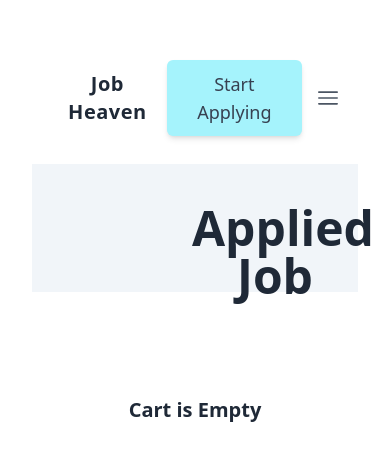
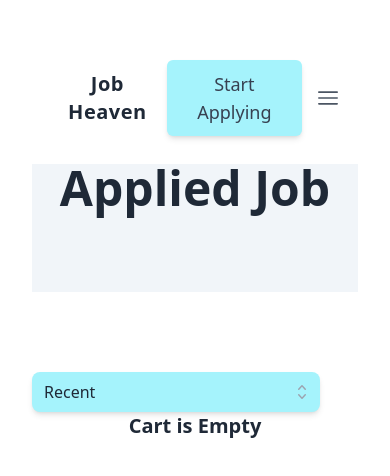
Before and after one commit to Sahrial-alam34/assignment9-job-heaven-react-router-tailwind, a React (Vite) app: page /appliedJob in a window 390 px wide. Shown: the top 476 px of the page. Built offline with nearby package versions, Linux system fonts and the light colour scheme.

Commit message:
add sorted button

```diff
--- a/package.json
+++ b/package.json
@@ -9,6 +9,7 @@
     "preview": "vite preview"
   },
   "dependencies": {
+    "@headlessui/react": "^1.7.13",
     "@heroicons/react": "^2.0.17",
     "daisyui": "^2.51.5",
     "localforage": "^1.10.0",
--- a/src/components/AppliedJobs/AppliedJobs.jsx
+++ b/src/components/AppliedJobs/AppliedJobs.jsx
@@ -2,10 +2,21 @@ import React from 'react';
 import { getStoredCart } from '../utilities/fakebd';
 import { useLoaderData } from 'react-router-dom';
 import CartItem from '../CartItem/CartItem';
+import { Fragment, useState } from 'react'
+import { Listbox, Transition } from '@headlessui/react'
+import { CheckIcon, ChevronUpDownIcon } from '@heroicons/react/20/solid'
+
+
+const people = [
+    { name: 'Recent' },
+    { name: 'Ascending' },
+    { name: 'Descending' },
+
+]
 
 const AppliedJobs = () => {
-
-    const {cart,products} = useLoaderData();
+    const [selected, setSelected] = useState(people[0])
+    const { cart, products } = useLoaderData();
     console.log(cart);
     // console.log(products);
     // const jData = useLoaderData();
@@ -23,16 +34,70 @@ const AppliedJobs = () => {
 
     return (
         <>
-            <div className='bg-slate-100 h-32 pl-40 items-center justify-center mb-20'>
-                <h2 className='text-5xl font-bold mt-25 text-center pt-10 '>
+            <div className='bg-slate-100 h-32 lg:pl-40 items-center justify-center mb-20'>
+                <h2 className='text-5xl font-bold mt-25 text-center lg:pt-10 '>
                     Applied Job
                 </h2>
             </div>
-            <div className='flex flex-col max-w-3xl p-6 space-y-4 sm:p-10 items-center justify-center lg:ml-48'>
-                <h2 className='text-xl font-semibold'>{cart.length?'All Jobs Here':'Cart is Empty'}</h2>
+
+            {/* sorted by */}
+            <div className="lg:ml-[800px] w-72 ">
+                <Listbox value={selected} onChange={setSelected}>
+                    <div className="relative mt-1">
+                        <Listbox.Button className="relative w-full cursor-default rounded-lg bg-cyan-200 py-2 pl-3 pr-10 text-left shadow-md focus:outline-none focus-visible:border-indigo-500 focus-visible:ring-2 focus-visible:ring-white focus-visible:ring-opacity-75 focus-visible:ring-offset-2 focus-visible:ring-offset-orange-300 sm:text-sm">
+                            <span className="block truncate">{selected.name}</span>
+                            <span className="pointer-events-none absolute inset-y-0 right-0 flex items-center pr-2">
+                                <ChevronUpDownIcon
+                                    className="h-5 w-5 text-gray-400"
+                                    aria-hidden="true"
+                                />
+                            </span>
+                        </Listbox.Button>
+                        <Transition
+                            as={Fragment}
+                            leave="transition ease-in duration-100"
+                            leaveFrom="opacity-100"
+                            leaveTo="opacity-0"
+                        >
+                            <Listbox.Options className="absolute mt-1 max-h-60 w-full overflow-auto rounded-md bg-white py-1 text-base shadow-lg ring-1 ring-black ring-opacity-5 focus:outline-none sm:text-sm">
+                                {people.map((person, personIdx) => (
+                                    <Listbox.Option
+                                        key={personIdx}
+                                        className={({ active }) =>
+                                            `relative cursor-default select-none py-2 pl-10 pr-4 ${active ? 'bg-amber-100 text-amber-900' : 'text-gray-900'
+                                            }`
+                                        }
+                                        value={person}
+                                    >
+                                        {({ selected }) => (
+                                            <>
+                                                <span
+                                                    className={`block truncate ${selected ? 'font-medium' : 'font-normal'
+                                                        }`}
+                                                >
+                                                    {person.name}
+                                                </span>
+                                                {selected ? (
+                                                    <span className="absolute inset-y-0 left-0 flex items-center pl-3 text-amber-600">
+                                                        <CheckIcon className="h-5 w-5" aria-hidden="true" />
+                                                    </span>
+                                                ) : null}
+                                            </>
+                                        )}
+                                    </Listbox.Option>
+                                ))}
+                            </Listbox.Options>
+                        </Transition>
+                    </div>
+                </Listbox>
+            </div>
+         {/* sorted by end */}
+
+            <div className='flex flex-col lg:max-w-3xl lg:p-6 space-y-4 sm:p-10 items-center justify-center lg:ml-48'>
+                <h2 className='text-xl font-semibold'>{cart.length ? 'All Jobs Here' : 'Cart is Empty'}</h2>
                 <ul className='flex flex-col divide-y divide-gray-700'>
                     {
-                cart.map(jobInfo=><CartItem
+                        cart.map(jobInfo => <CartItem
                             key={jobInfo.id}
                             jobInfo={jobInfo}
                         ></CartItem>)
--- a/src/components/CartItem/CartItem.jsx
+++ b/src/components/CartItem/CartItem.jsx
@@ -1,5 +1,6 @@
 import React from 'react';
 import { Link } from 'react-router-dom';
+
 
 const CartItem = ({ jobInfo }) => {
     console.log(jobInfo);
@@ -7,10 +8,10 @@ const CartItem = ({ jobInfo }) => {
 
     return (
 
-        <li className='flex flex-col py-6 sm:flex-row sm:justify-between bg-gray-100 gap-5 p-5'>
+        <li className='flex flex-col py-6 sm:flex-row sm:justify-between bg-red-100 gap-5 p-5'>
             <div className='flex w-full space-x-2 sm:space-x-4'>
 
-                <div className=' rounded bg-gray-400 w-48 px-3'>
+                <div className='rounded  lg:bg-gray-400 lg:w-48 lg:px-3'>
                     <img
                         className='object-cover mt-16'
                         src={picture}
@@ -20,12 +21,12 @@ const CartItem = ({ jobInfo }) => {
 
 
                 <div className='flex flex-col justify-between w-full pb-4'>
-                    <div className='flex justify-between w-full pb-2 space-x-2'>
+                    <div className='lg:flex justify-between w-full pb-2 space-x-2'>
                         <div className='space-y-1'>
                             <h3 className='text-lg font-semibold leading-snug sm:pr-8'>
                                 {title}
                             </h3>
-                            <p className='text-sm text-left text-gray-400'>
+                            <p className='text-sm text-left  text-gray-400'>
                                 {name}</p>
                             <div className='mt-10 flex gap-5 mb-5'>
                                 {
--- a/src/components/Error-Page/ErrorPage.jsx
+++ b/src/components/Error-Page/ErrorPage.jsx
@@ -42,7 +42,7 @@ const ErrorPage = () => {
             to='/'
             className='px-8 py-3 font-semibold rounded bg-cyan-200 text-gray-900'
           >
-            Back to homepage
+            Back to Homepage
           </Link>
         </div>
       </div>
--- a/src/components/JobDetails/JobDetails.jsx
+++ b/src/components/JobDetails/JobDetails.jsx
@@ -100,7 +100,12 @@ const JobDetails = () => {
             </div>
 
 
-
+            <Link
+            to='/'
+            className='px-8 py-3 font-semibold rounded bg-cyan-200 text-gray-900'
+          >
+            Back to Homepage
+          </Link>
 
 
         </div>
--- a/src/main.jsx
+++ b/src/main.jsx
@@ -20,7 +20,7 @@ const router = createBrowserRouter([
   {
     path: "/",
     element: <Roots></Roots>,
-    // errorElement: <ErrorPage />,
+    errorElement: <ErrorPage />,
 
     children:[
       {
```
Also changed, not shown: 1 other file (tests, documents, lock files or other folders). Lines whose indentation alone changed are shown as unchanged.
